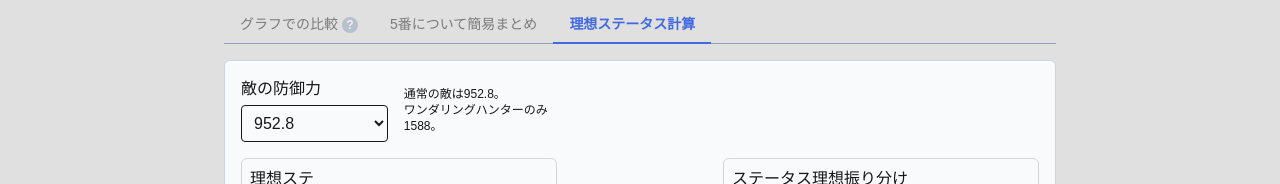
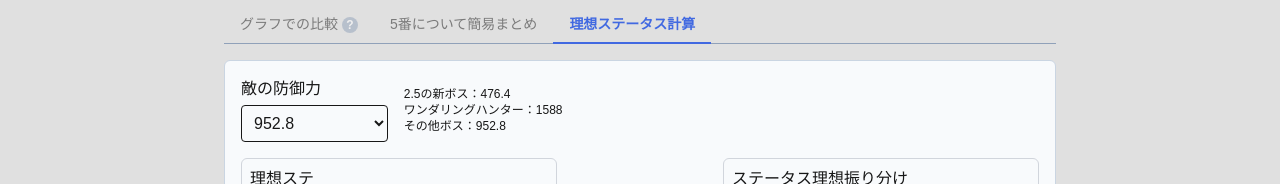
Before and after one commit to SHHsgs/ZZZ-DiscScoreCalculator, a Next.js app: page /calc in a window 1280 px wide. Both pictures are taken after a click on the button "理想ステータス計算". Shown: the part 399-583 px from the top of the page. Built offline with nearby package versions, Linux system fonts and the light colour scheme.

Commit message:
理想ステ計算に新ボスの防御力追加

```diff
--- a/app/calc/components/idealStatus.tsx
+++ b/app/calc/components/idealStatus.tsx
@@ -49,8 +49,8 @@ export default function IdealStatus(props: SelectedItems) {
   return (
     <div className="rounded-md border border-slate-300 bg-slate-50 p-4">
       <div className="grid grid-cols-1 gap-4 sm:grid-cols-5 mb-4">
-        <PullDown label="敵の防御力" value={baseDiffence.toString()} onChange={setBaseDiffence} options={[{ value: "952.8", label: "952.8" }, { value: "1588.0", label: "1588.0" }]} />
-        <div className="relative min-h-[2rem] sm:min-h-0"><span className="absolute bottom-2 w-full text-xs">通常の敵は952.8。<br />ワンダリングハンターのみ1588。</span></div>
+        <PullDown label="敵の防御力" value={baseDiffence.toString()} onChange={setBaseDiffence} options={[{ value: "952.8", label: "952.8" }, { value: "1588.0", label: "1588.0" }, { label: "476.4", value: "476.4" }]} />
+        <div className="relative w-4/3 min-h-[2rem] sm:min-h-0"><span className="absolute bottom-2 w-full text-xs"><br />2.5の新ボス：476.4<br />ワンダリングハンター：1588<br />その他ボス：952.8</span></div>
       </div>
       <div className="grid grid-cols-1 gap-1 sm:grid-cols-[2fr_1fr_2fr]">
         <div className="rounded-md border border-gray-300 p-2">
```
